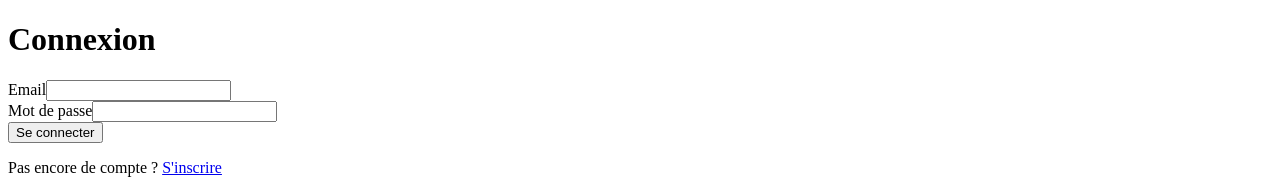
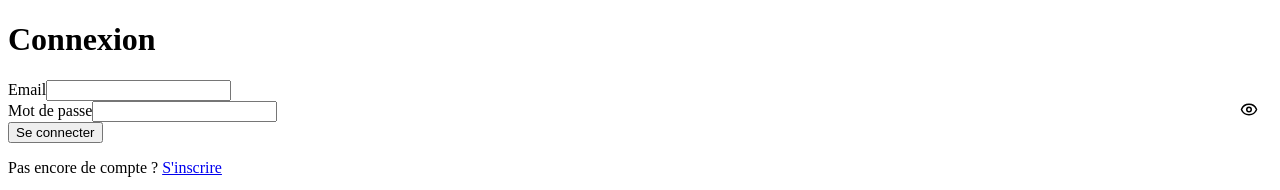
Before and after one commit to aurelie-delvar/neighbourhub, a React (Vite) app in the folder neighborrhub-front/: page /login in a window 1280 px wide. Shown: the top 190 px of the page. Built offline with nearby package versions, Linux system fonts and the light colour scheme.

Commit message:
feat: add Lucide React & a show password eye

```diff
--- a/neighborrhub-front/package.json
+++ b/neighborrhub-front/package.json
@@ -12,6 +12,7 @@
   "dependencies": {
     "@stomp/stompjs": "^7.3.0",
     "axios": "^1.16.1",
+    "lucide-react": "^1.16.0",
     "react": "^19.2.6",
     "react-dom": "^19.2.6",
     "react-router-dom": "^7.15.1",
--- a/neighborrhub-front/src/pages/LoginPage.tsx
+++ b/neighborrhub-front/src/pages/LoginPage.tsx
@@ -3,6 +3,7 @@
 import { Link, useNavigate } from "react-router-dom";
 import api from "../api/axios";
 import type { AuthResponse } from "../types/index.ts";
+import { Eye, EyeOff } from "lucide-react";
 
 export default function LoginPage() {
 
@@ -10,6 +11,7 @@
     const [password, setPassword] = useState('');
     const [error, setError] = useState<string | null>(null);
     const [loading, setLoading] = useState(false);
+    const [showPassword, setShowPassword] = useState(false);
 
     const { login } = useAuth();
     const navigate = useNavigate();
@@ -43,9 +45,27 @@
                     <input type="email" value={mail} onChange={(e) => setMail(e.target.value)} required />
                 </div>
 
-                <div>
+                <div style={{position: 'relative'}}>
                     <label>Mot de passe</label>
-                    <input type="password" value={password} onChange={(e) => setPassword(e.target.value)} required />
+                    <input
+                        type={showPassword ? "text" : "password"}
+                        value={password}
+                        onChange={(e) => setPassword(e.target.value)}
+                        required />
+                    <button
+                        type="button"
+                        onClick={() => setShowPassword(!showPassword)}
+                        style={{
+                            position: 'absolute',
+                            right: '8px',
+                            top: '50%',
+                            transform: 'translateY(-50%)',
+                            background: 'none',
+                            border: 'none',
+                            cursor: 'pointer'
+                        }}>
+                        {showPassword ? <EyeOff size={18} /> : <Eye size={18} />}
+                         </button>
                 </div>
 
                 <button type="submit" disabled={loading}>
```
Also changed, not shown: 1 other file (tests, documents, lock files or other folders).
